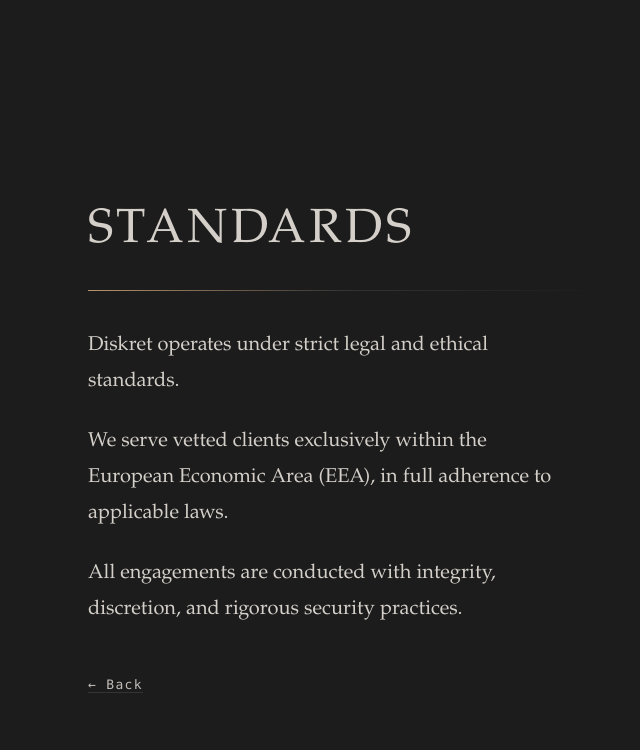
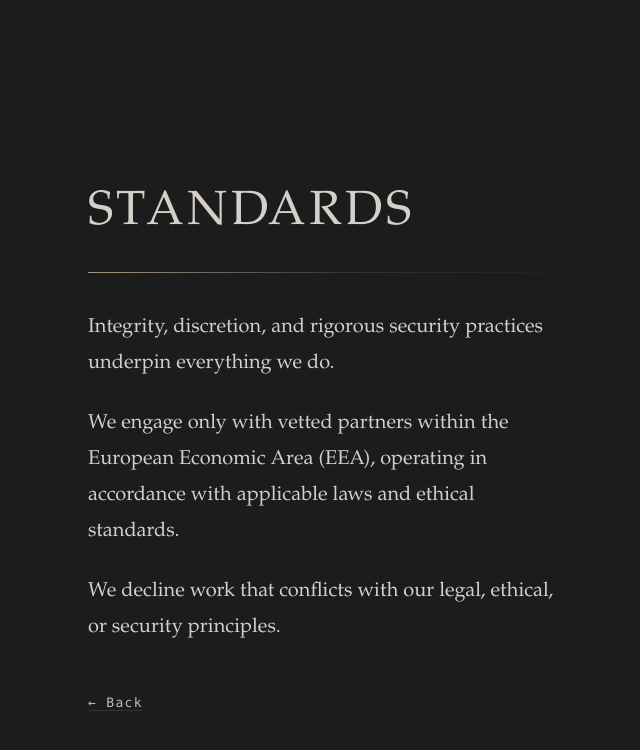
Before and after one commit to drj-diskret/drj-diskret.github.io, a Jekyll site: the page built from standards.md, in a window 1280 px wide. Shown: the top 750 px of the page, without its empty margins (292-932 px from the left). Built offline with Jekyll 4.4.1, drawn with Linux system fonts in a browser that asks for light colours.

Commit message:
Update standards.md

```diff
--- a/standards.md
+++ b/standards.md
@@ -8,9 +8,9 @@ layout: default
 </header>
 
 <div class="standards-body">
-  <p>Diskret operates under strict legal and ethical standards.</p>
-  <p>We serve vetted clients exclusively within the European Economic Area (EEA), in full adherence to applicable laws.</p>
-  <p>All engagements are conducted with integrity, discretion, and rigorous security practices.</p>
+  <p>Integrity, discretion, and rigorous security practices underpin everything we do.</p>
+  <p>We engage only with vetted partners within the European Economic Area (EEA), operating in accordance with applicable laws and ethical standards.</p>
+  <p>We decline work that conflicts with our legal, ethical, or security principles.</p>
 </div>
 
 <footer><a href="/" class="footer-link">← Back</a></footer>
```
